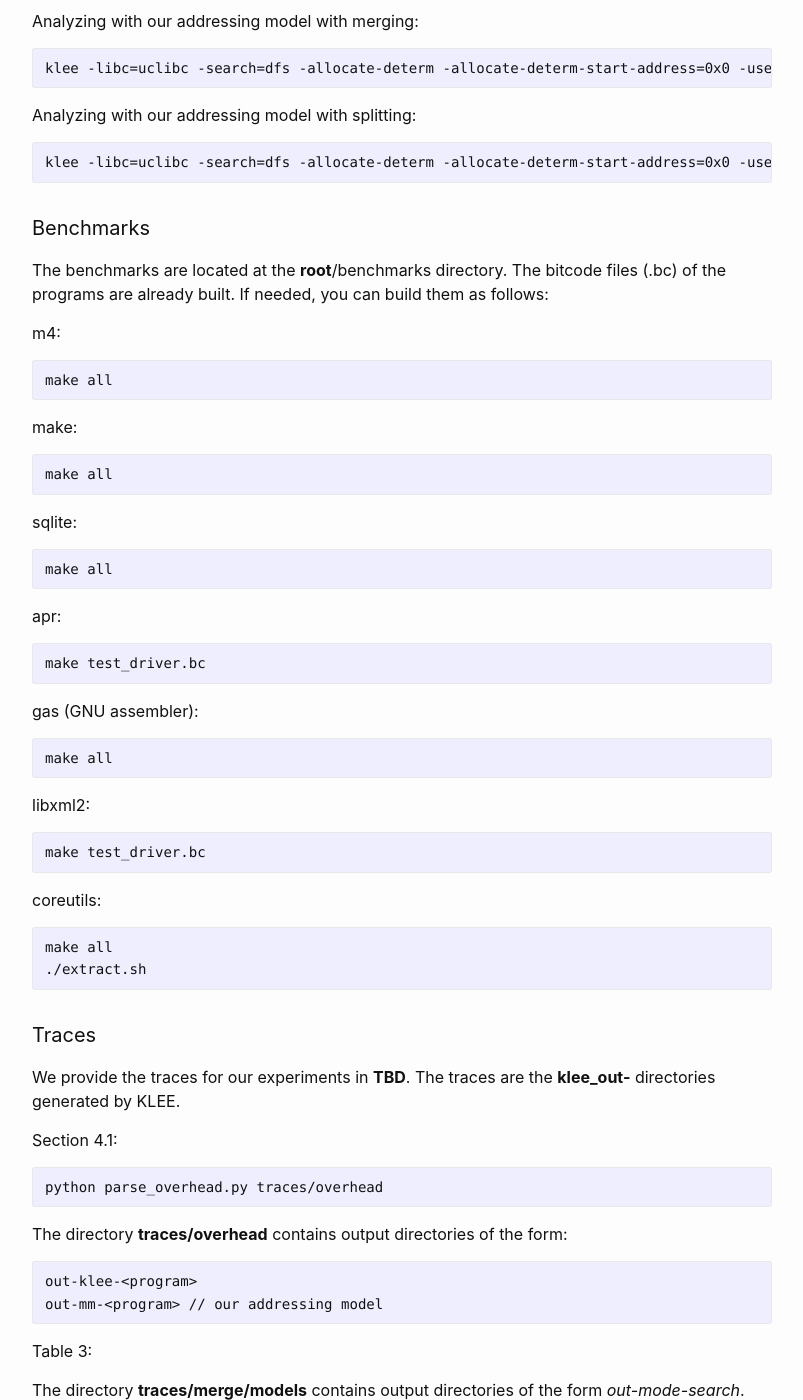
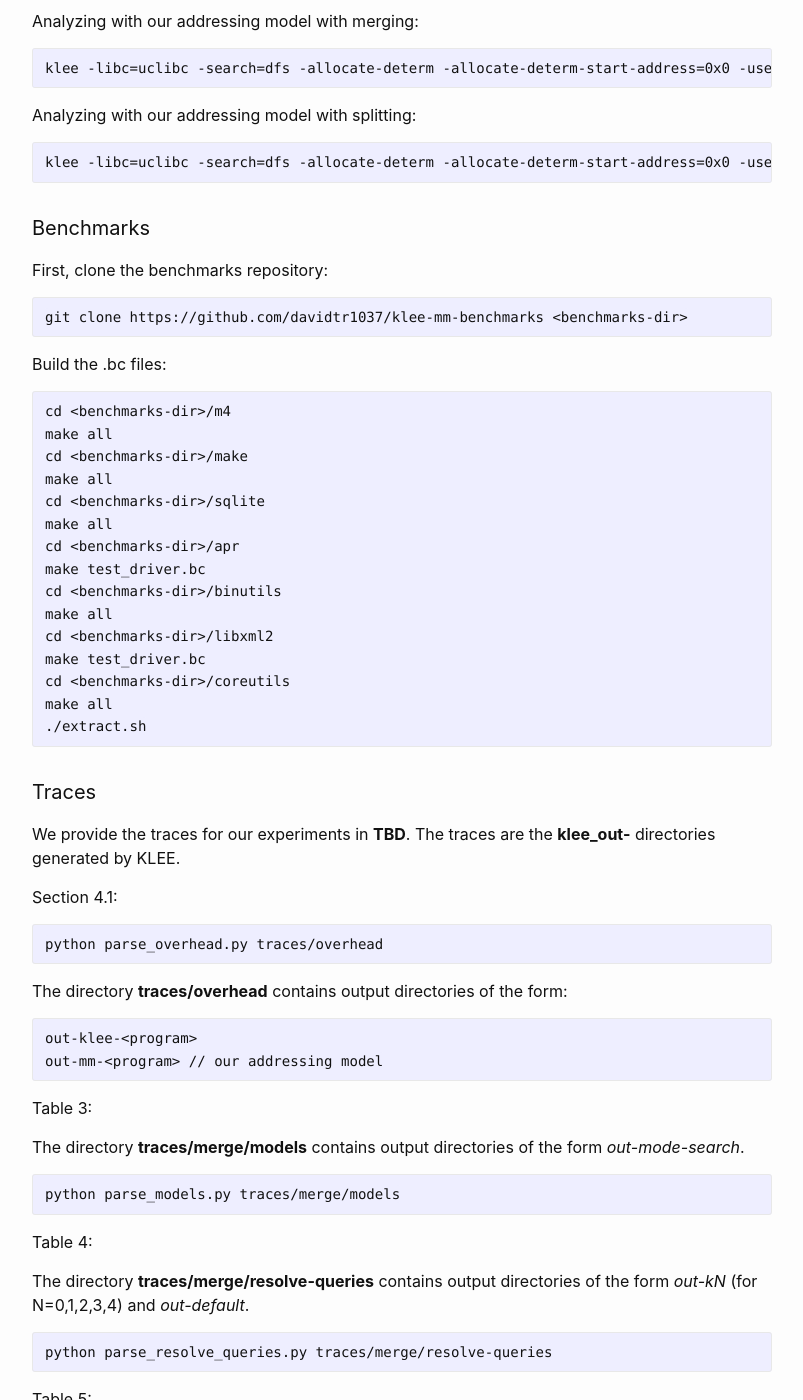
Before and after one commit to davidtr1037/davidtr1037.github.io, a Jekyll site: the page built from projects/ram.md, in a window 1280 px wide and 1400 px high, scrolled down 5030 px. Shown: the whole window, without its empty margins (238-1041 px from the left). Built offline with Jekyll 4.4.1, drawn with Linux system fonts in a browser that asks for light colours.

Commit message:
updating benchmarks

````diff
--- a/projects/ram.md
+++ b/projects/ram.md
@@ -233,36 +233,25 @@ klee -libc=uclibc -search=dfs -allocate-determ -allocate-determ-start-address=0x
 
 #### Benchmarks
 
-The benchmarks are located at the __root__/benchmarks directory.
-The bitcode files (.bc) of the programs are already built.
-If needed, you can build them as follows:
-
-m4:
+First, clone the benchmarks repository:
 ```
+git clone https://github.com/davidtr1037/klee-mm-benchmarks <benchmarks-dir>
+```
+Build the .bc files:
+```
+cd <benchmarks-dir>/m4
 make all
-```
-make:
-```
+cd <benchmarks-dir>/make
 make all
-```
-sqlite:
-```
+cd <benchmarks-dir>/sqlite
 make all
-```
-apr:
-```
+cd <benchmarks-dir>/apr
 make test_driver.bc
-```
-gas (GNU assembler):
-```
+cd <benchmarks-dir>/binutils
 make all
-```
-libxml2:
-```
+cd <benchmarks-dir>/libxml2
 make test_driver.bc
-```
-coreutils:
-```
+cd <benchmarks-dir>/coreutils
 make all
 ./extract.sh
 ```
````
